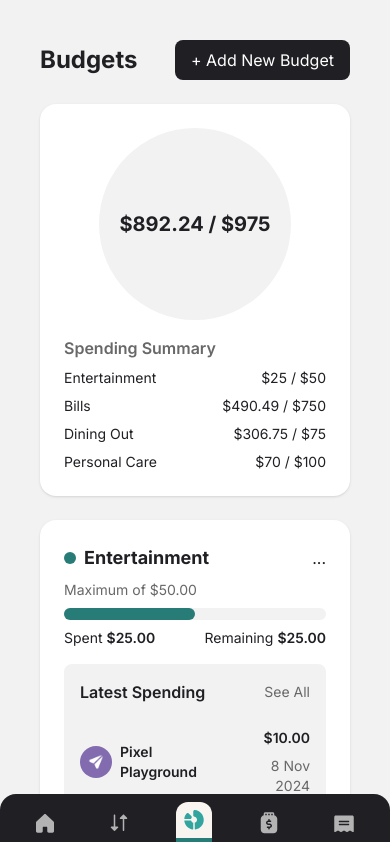
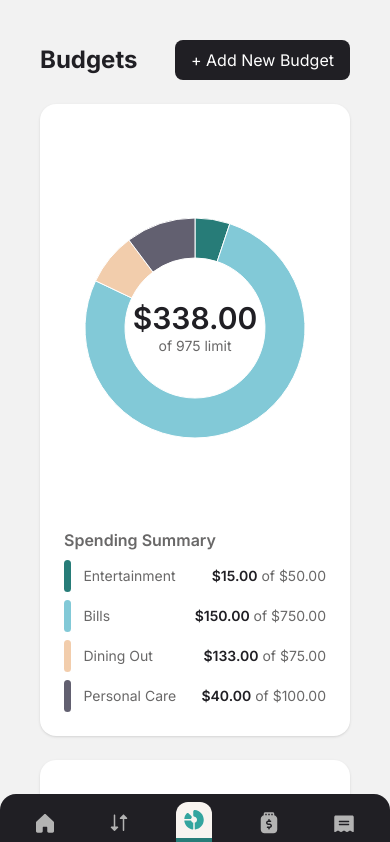
Before and after one commit to Arcloan/personal-finance, a Next.js app: page /budgets in a window 390 px wide. Shown: the top 842 px of the page. Built offline with nearby package versions, Linux system fonts and the light colour scheme.

Commit message:
Need to add modal for creating, editing and deleting budgets. Added full support for desktop tablet and mobile for the budgets page

```diff
--- a/app/budgets/page.tsx
+++ b/app/budgets/page.tsx
@@ -2,20 +2,19 @@
 
 import { useBudgetsState } from '@/context/budgets/BudgetsStateContext';
 import { useTransactionsState } from '@/context/transactions/TransactionsStateContext';
-import Link from 'next/link';
+import { PieChart, Pie, Cell, Tooltip, ResponsiveContainer } from 'recharts';
+import BudgetDropdown from '@/components/BudgetDropdown';
 
 export default function BudgetsPage() {
   const budgets = useBudgetsState();
   const transactions = useTransactionsState();
+  const categories = budgets.map((budget) => budget.category);
 
   const getSpentAmount = (category: string) => {
     return transactions
-      .filter((t) => t.category === category)
+      .filter((t) => t.category === category && new Date(t.date).getMonth() == 7)
       .reduce((sum, t) => sum + Math.abs(t.amount), 0);
   };
-
-  const totalLimit = budgets.reduce((sum, b) => sum + b.maximum, 0);
-  const totalSpent = budgets.reduce((sum, b) => sum + getSpentAmount(b.category), 0);
 
   return (
     <div className="p-6">
@@ -26,22 +25,52 @@ export default function BudgetsPage() {
         </button>
       </div>
 
-      <div className="flex flex-col lg:flex-row gap-6">
+      <div className="flex flex-col xl:flex-row gap-6">
         {/* Left Chart and Summary */}
-        <div className="lg:w-1/3 flex flex-col gap-6">
-          <div className="bg-white p-6 rounded-2xl shadow flex flex-col items-center">
-            <div className="w-48 h-48 bg-Grey100 rounded-full flex items-center justify-center">
-              <p className="text-xl font-bold">${totalSpent} / ${totalLimit}</p>
+        <div className="xl:w-1/3 flex flex-col gap-6">
+          <div className="bg-white p-6 rounded-2xl shadow flex flex-col md:max-lg:flex-row md:max-lg:gap-8 md:max-lg:pl-8 items-center">
+            <div className="w-full h-64 max-sm:h-92 flex mt-4 items-center max-sm:flex-col md:max-lg:w-64 md:max-lg:shrink-0">
+              {/*// @ts-expect-error It seems the responsive container want only one child but it does work perfect with two child*/}
+              <ResponsiveContainer className={"relative"}>
+                <div className='absolute grid top-[50%] left-[50%] -translate-x-[50%] -translate-y-[50%]'>
+                  {<p className='font-semibold text-3xl'>{`$${transactions.filter((transaction) => {
+                    return (categories.some((cat) => cat === transaction.category)) && (transaction.date.split("-")[1] == "08");
+                    }).reduce((acc, transactionRemained) => acc + Math.abs(transactionRemained.amount), 0).toFixed(2)}`}
+                  </p>}
+                  <p className='text-Grey500 text-sm justify-self-center'>{`of ${budgets.reduce((acc, budget) => acc + budget.maximum, 0)} limit`}</p>
+                </div>
+                <PieChart>
+                  <Pie
+                    data={budgets}
+                    dataKey="maximum"
+                    nameKey="category"
+                    innerRadius={70}
+                    outerRadius={110}
+                    startAngle={450}
+                    endAngle={90}
+                    >
+                    {budgets.map((entry, index) => (
+                      <Cell key={`cell-${index}`} fill={entry.theme} />
+                      ))}
+                  </Pie>
+                  <Tooltip />
+                </PieChart>
+              </ResponsiveContainer>
             </div>
             <div className="mt-4 w-full">
               <p className="text-Grey500 font-semibold mb-2">Spending Summary</p>
-              <div className="flex flex-col gap-2">
-                {budgets.map((b) => (
-                  <div key={b.category} className="flex justify-between text-sm">
-                    <span>{b.category}</span>
-                    <span>${getSpentAmount(b.category)} / ${b.maximum}</span>
-                  </div>
-                ))}
+              <div className='grid gap-2 text-sm'>
+                {budgets.map((budget, idx) => {
+                  return (
+                    <div key={idx} className="flex flex-row gap-3 items-center w-full">
+                      <div className='w-2 h-8 rounded' style={{ backgroundColor: budget.theme }}></div>
+                        <div className='flex justify-between w-full'>
+                          <p className='text-Grey500 text-nowrap'>{budget.category}</p>
+                          <p className='font-semibold'>{`$${getSpentAmount(budget.category).toFixed(2)}`}<span className='font-normal text-Grey500'>{` of $${budget.maximum.toFixed(2)}`}</span></p>
+                        </div>
+                      </div>
+                  )
+                })}
               </div>
             </div>
           </div>
@@ -64,7 +93,7 @@ export default function BudgetsPage() {
                       <div className={`w-3 h-3 rounded-full`} style={{backgroundColor: b.theme}} />
                       {b.category}
                     </h2>
-                    <Link href={`/budgets/${encodeURIComponent(b.category)}`}>...</Link>
+                    <BudgetDropdown onDelete={console.log} onEdit={console.log}></BudgetDropdown>
                   </div>
                   <p className="text-sm text-Grey500 mb-2">Maximum of ${b.maximum.toFixed(2)}</p>
                   <div className="w-full h-3 bg-Grey100 rounded-full mb-2">
--- /dev/null
+++ b/components/BudgetDropdown.tsx
@@ -0,0 +1,63 @@
+'use client';
+
+import { useState, useRef, useEffect } from 'react';
+
+interface BudgetDropdownProps {
+  onEdit: () => void;
+  onDelete: () => void;
+}
+
+export default function BudgetDropdown({ onEdit, onDelete }: BudgetDropdownProps) {
+  const [open, setOpen] = useState(false);
+  const dropdownRef = useRef<HTMLDivElement>(null);
+
+  const handleClickOutside = (event: MouseEvent) => {
+    if (dropdownRef.current && !dropdownRef.current.contains(event.target as Node)) {
+      setOpen(false);
+    }
+  };
+
+  useEffect(() => {
+    document.addEventListener('mousedown', handleClickOutside);
+    return () => {
+      document.removeEventListener('mousedown', handleClickOutside);
+    };
+  }, []);
+
+  return (
+    <div className="relative" ref={dropdownRef}>
+      {/* Button "..." */}
+      <button
+        onClick={() => setOpen(!open)}
+        className="cursor-pointer text-grey-500 hover:text-grey-900 text-2xl px-2 py-1 rounded-full focus:outline-none"
+      >
+        ...
+      </button>
+
+      {/* Dropdown Menu */}
+      {open && (
+        <div className="absolute right-0 mt-2 w-40 bg-white rounded-xl shadow-lg z-50 p-2">
+          <button
+            onClick={() => {
+              onEdit();
+              setOpen(false);
+            }}
+            className="w-full text-left px-4 py-2 text-grey-900 hover:bg-grey-100 rounded-lg cursor-pointer"
+          >
+            Edit Budget
+          </button>
+          <div className="border-t border-grey-100 my-2"></div>
+          <button
+            onClick={() => {
+              onDelete();
+              setOpen(false);
+            }}
+            className="w-full text-left px-4 py-2 text-red-600 hover:bg-grey-100 rounded-lg cursor-pointer"
+          >
+            Delete Budget
+          </button>
+        </div>
+      )}
+    </div>
+  );
+}
--- a/components/BudgetsChart.tsx
+++ b/components/BudgetsChart.tsx
@@ -20,10 +20,10 @@ export default function BudgetsChart() {
         {/*// @ts-expect-error It seems the responsive container want only one child but it does work perfect with two child*/}
         <ResponsiveContainer className={"relative"}>
           <div className='absolute grid top-[50%] left-[50%] -translate-x-[50%] -translate-y-[50%]'>
-            {<p className='font-semibold text-4xl'>{`$${transactions.filter((transaction) => {
+            {<p className='font-semibold text-3xl'>{`$${transactions.filter((transaction) => {
               return (categories.some((cat) => cat === transaction.category)) && (transaction.date.split("-")[1] == "08");
             }).
-              reduce((acc, transactionRemained) => acc + Math.abs(transactionRemained.amount), 0)
+              reduce((acc, transactionRemained) => acc + Math.abs(transactionRemained.amount), 0).toFixed(2)
             }`}</p>}
             <p className='text-Grey500 text-sm justify-self-center'>{`of ${budgets.reduce((acc, budget) => acc + budget.maximum, 0)} limit`}</p>
           </div>
@@ -44,14 +44,14 @@ export default function BudgetsChart() {
             <Tooltip />
           </PieChart>
         </ResponsiveContainer>
-        <div className='w-max'>
+        <div className='max-[636px]:w-full'>
             <div className='grid max-sm:grid-cols-2 gap-2 text-sm'>
               {budgets.map((budget, idx) => {
                 if (idx > 3) {
                   return null;
                 }
                 return (
-                  <div key={idx} className="flex flex-row gap-3 items-center w-max">
+                  <div key={idx} className="flex flex-row gap-3 items-center">
                     <div className='w-2 h-full rounded' style={{ backgroundColor: budget.theme }}></div>
                       <div className='flex flex-col gap-2'>
                         <p className='text-Grey500 text-nowrap'>{budget.category}</p>
```
